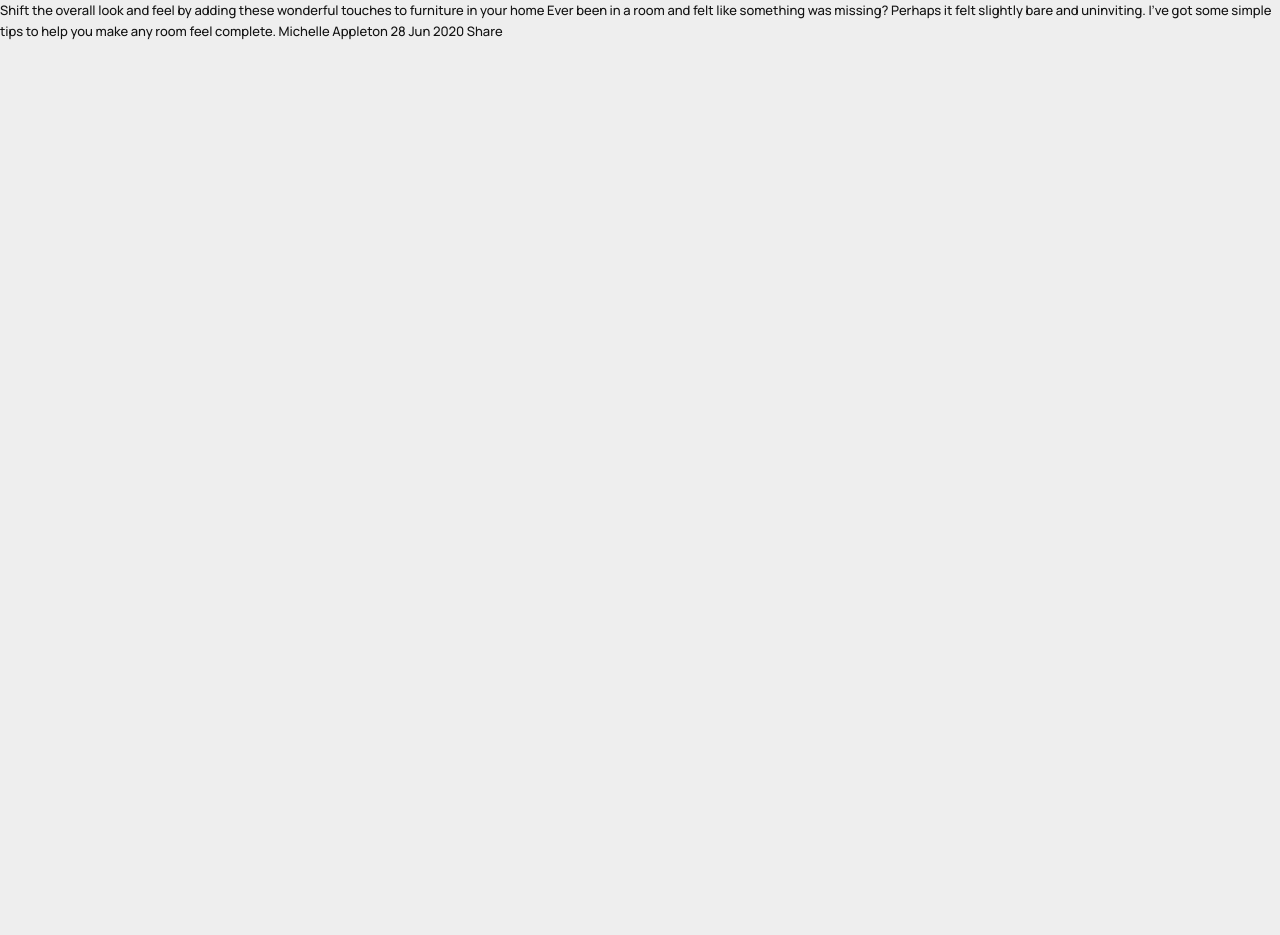
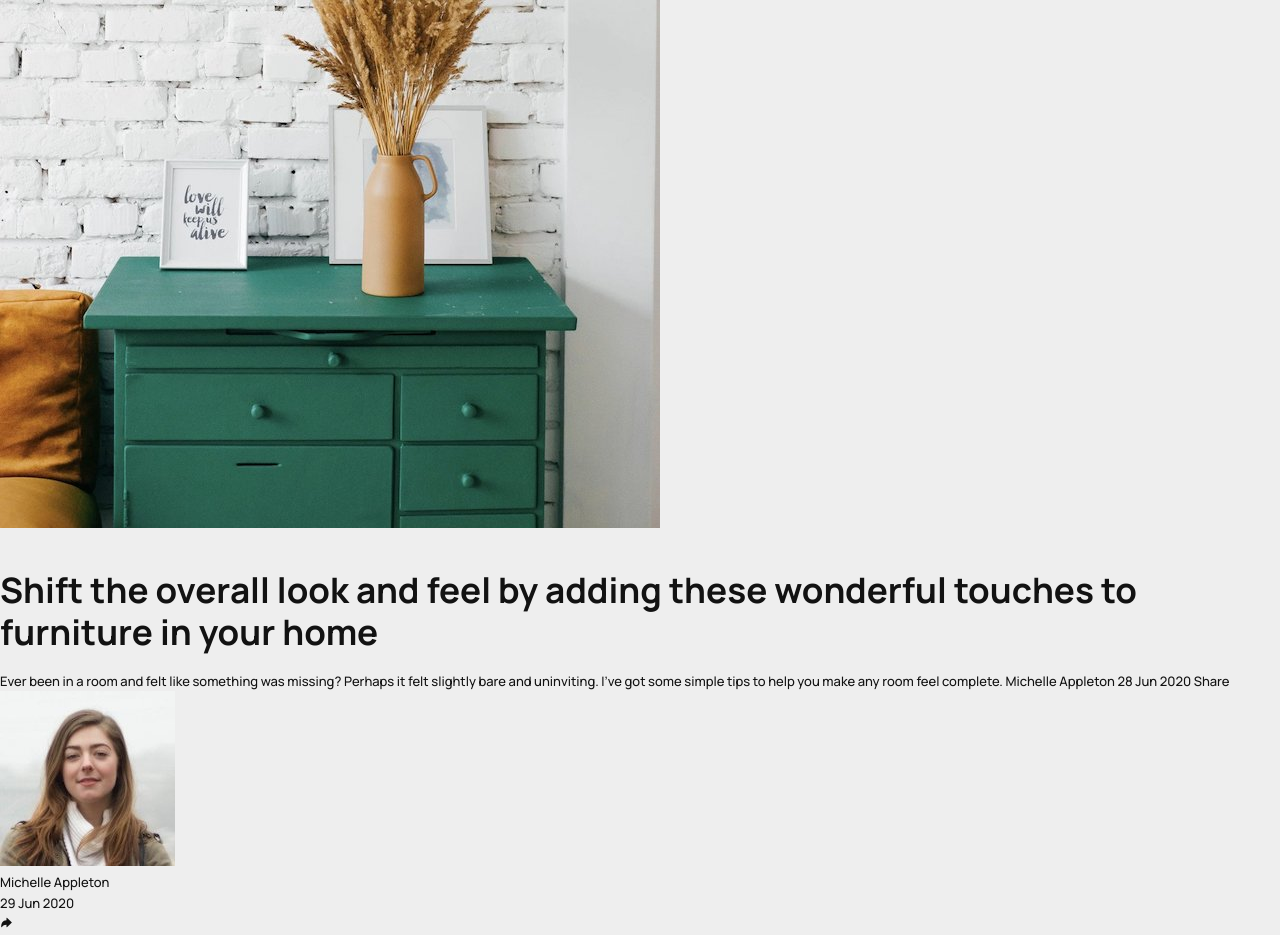
Before and after one commit to fbtot/article-preview-component, a plain HTML site: page index.html in a window 1280 px wide. Before the commit the page ends 800 px from the top, so only its background shows below. Drawn offline with nearby package versions, Linux system fonts and the light colour scheme.

Commit message:
html almost complete
all that's missing is the code for the tooltip

```diff
--- a/index.html
+++ b/index.html
@@ -16,8 +16,31 @@
     <title>Document</title>
   </head>
   <body>
-    Shift the overall look and feel by adding these wonderful touches to furniture in your home Ever been in a room and felt like something was missing? Perhaps it felt slightly bare and uninviting.
-    I’ve got some simple tips to help you make any room feel complete. Michelle Appleton 28 Jun 2020 Share
+    <main>
+      <section class="article-preview">
+        <figure class="article__img">
+          <img src="./images/drawers.jpg" alt="A green drawer with a vase an an inspirational quote that says: “Love will keep us alive”." />
+        </figure>
+        <div class="article__text-container">
+          <h1 class="article title">Shift the overall look and feel by adding these wonderful touches to furniture in your home</h1>
+          Ever been in a room and felt like something was missing? Perhaps it felt slightly bare and uninviting. I’ve got some simple tips to help you make any room feel complete. Michelle Appleton 28
+          Jun 2020 Share
+          <p class="article__intro"></p>
+          <footer class="article__meta">
+            <figure class="article__avatar">
+              <img src="./images/avatar-michelle.jpg" alt="Author's portrait" />
+            </figure>
+            <div class="article__author-id-container">
+              <p class="article__author">Michelle Appleton</p>
+              <p class="article__date">29 Jun 2020</p>
+            </div>
+            <div class="article__share-container">
+              <ion-icon name="arrow-redo"></ion-icon>
+            </div>
+          </footer>
+        </div>
+      </section>
+    </main>
     <!-- ========================== § SCRIPTS === -->
     <script type="module" src="https://unpkg.com/ionicons@5.5.2/dist/ionicons/ionicons.esm.js"></script>
     <script nomodule src="https://unpkg.com/ionicons@5.5.2/dist/ionicons/ionicons.js"></script>
```
